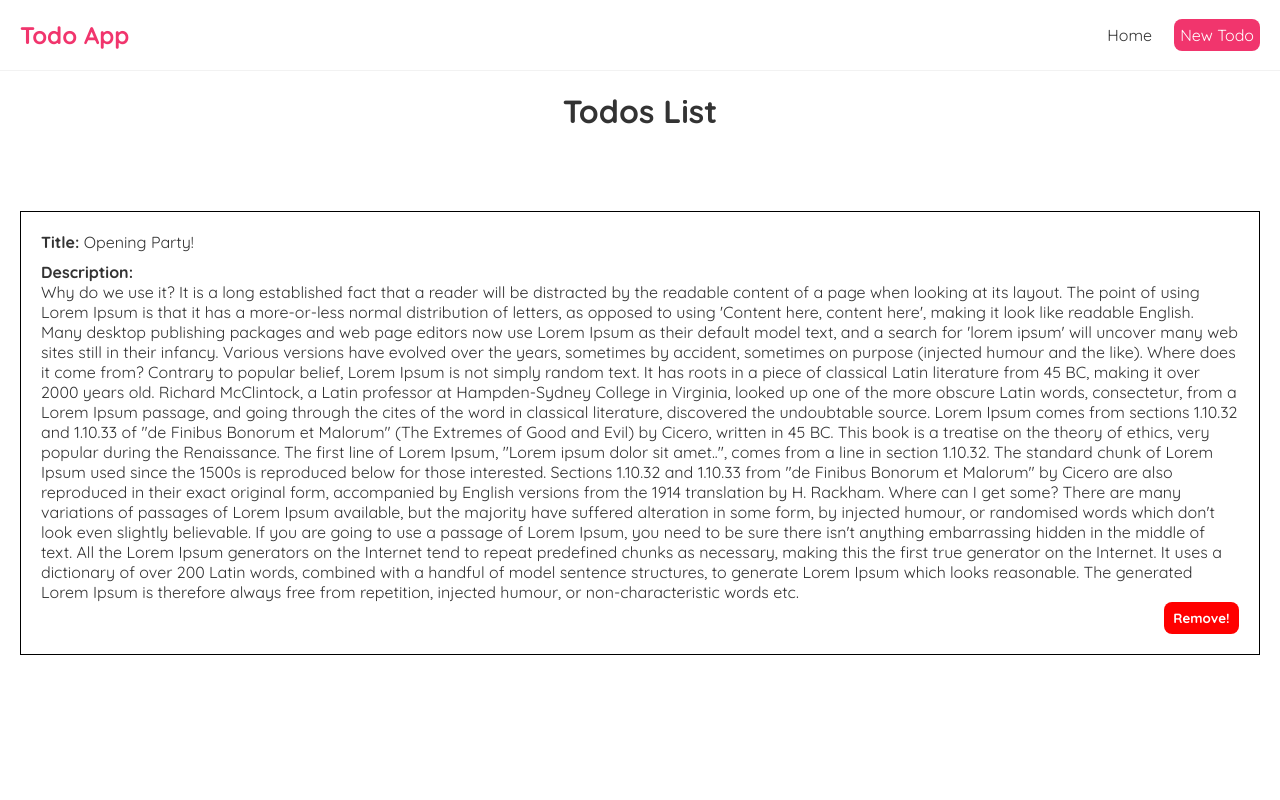
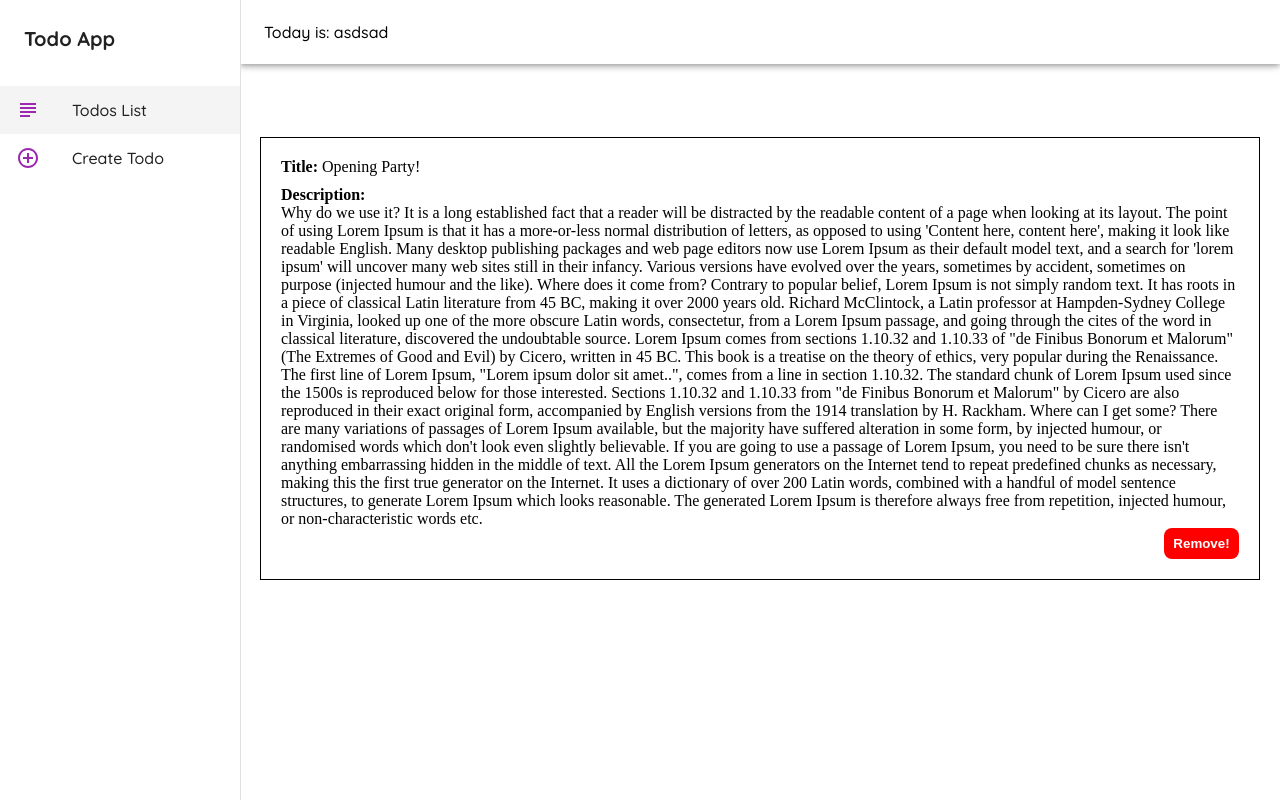
Before and after one commit to MSalman6/react-todo-app, a React (Create React App) app: page / in a window 1280 px wide. Built offline with nearby package versions, Linux system fonts and the light colour scheme; data requests are answered from the project's data file.

Commit message:
replacing with MaterialUi; added appbar, drawer etc

```diff
--- a/package.json
+++ b/package.json
@@ -3,6 +3,10 @@
   "version": "0.1.0",
   "private": true,
   "dependencies": {
+    "@emotion/react": "^11.4.1",
+    "@material-ui/core": "^4.12.3",
+    "@material-ui/icons": "^4.11.2",
+    "@mui/material": "^5.0.2",
     "@testing-library/jest-dom": "^5.11.4",
     "@testing-library/react": "^11.1.0",
     "@testing-library/user-event": "^12.1.10",
--- a/src/App.js
+++ b/src/App.js
@@ -1,15 +1,36 @@
 import Home from "./Home";
+import NotFound from "./404";
+import Layout from "./Layout";
 import NavBar from "./NavBar";
 import AddTodo from "./AddTodo";
+import { purple } from "@material-ui/core/colors";
+import { createTheme, ThemeProvider  } from "@material-ui/core";
 import { BrowserRouter as Router, Route, Switch } from "react-router-dom";
-import NotFound from "./404";
+
+
+const theme = createTheme({
+  palette: {
+    primary: purple,
+    secondary: {
+      main: '#fefefe'
+    }
+  },
+  typography: {
+    fontFamily: 'Quicksand',
+    fontWeightLight: 400,
+    fontWeightRegular: 500,
+    fontWeightMedium: 600,
+    fontWeightBold: 700
+  }
+})
 
 function App() {
   return (
+    <ThemeProvider theme={theme}>
       <Router>
+        <Layout>
           <div className="App">
-          <NavBar />
-          <div className="content">
+              {/* <NavBar /> */}
               <Switch>
                 <Route exact path="/">
                   <Home />
@@ -22,8 +43,9 @@ function App() {
                 </Route>
               </Switch>
           </div>
-      </div>
+        </Layout>
       </Router>
+    </ThemeProvider>
   );
 }
 
--- /dev/null
+++ b/src/Layout.js
@@ -0,0 +1,109 @@
+import { Drawer, List, ListItem, ListItemText, ListItemIcon, Typography, AppBar, Toolbar } from "@material-ui/core";
+import { makeStyles } from "@material-ui/core";
+import { AddCircleOutlineOutlined, SubjectOutlined } from "@material-ui/icons";
+import { useHistory, useLocation } from "react-router-dom";
+
+
+const drawerWidth = 240;
+
+const listItems = [
+    {
+        text: "Todos List",
+        icon: <SubjectOutlined color="primary"/>,
+        path: '/'
+    },
+    {
+        text: "Create Todo",
+        icon: <AddCircleOutlineOutlined color="primary"/>,
+        path: '/add'
+    }
+]
+
+const useStyles = makeStyles(theme => {
+    return {
+        page: {
+            width: '100%'
+        },
+        root: {
+            display: 'flex'
+        },
+        drawer: {
+            width: drawerWidth,
+        },
+        drawerPaper: {
+            width: drawerWidth
+        },
+        title: {
+            padding: theme.spacing(3),
+            fontWeight: "bold",
+            fontSize: 20
+        },
+        active: {
+            background: "#f4f4f4"
+        },
+        toolbar: {
+            background: "white",
+            color: "black",
+        },
+        appbar: {
+            width: `calc(100% - ${drawerWidth}px)`,
+        }
+    }
+})
+
+const Layout = ({children}) => {
+    const history = useHistory();
+    const location = useLocation();
+    const classes = useStyles();
+
+    return (
+        <div className={classes.root}>
+                <AppBar className={classes.appbar}>
+                    <Toolbar className={classes.toolbar}>
+                        <Typography>
+                            Today is: asdsad
+                        </Typography>
+                    </Toolbar>
+                </AppBar>
+
+                <Drawer
+                    variant="permanent"
+                    className={classes.drawer}
+                    anchor='left'
+                    classes={{paper: classes.drawerPaper}}
+                >
+                    <Typography
+                        className={classes.title}
+                    >
+                        Todo App
+                    </Typography>
+
+                    <List>
+
+                        {listItems.map(listItem => (
+                            <ListItem
+                                button
+                                key={listItem.text}
+                                onClick={() => history.push(listItem.path)}
+                                className={location.pathname == listItem.path ? classes.active : null}
+                            >
+                                <ListItemIcon>
+                                    {listItem.icon}
+                                </ListItemIcon>
+                                <ListItemText primary={listItem.text}></ListItemText>
+                            </ListItem>
+                        ))}
+
+                    </List>
+
+                </Drawer>
+
+            <div className={classes.page}>
+                <div className={classes.toolbar}></div>
+                {children}
+            </div>
+        </div>
+     );
+}
+
+export default Layout;
--- a/src/index.css
+++ b/src/index.css
@@ -3,8 +3,8 @@
 /* base styles */
 * {
   margin: 0;
-  font-family: "Quicksand";
-  color: #333;
+  /* font-family: "Quicksand"; */
+  /* color: #333; */
 }
 
 .page-heading {
```
Also changed, not shown: 2 other files (tests, documents, lock files or other folders). Lines whose indentation alone changed are shown as unchanged.
